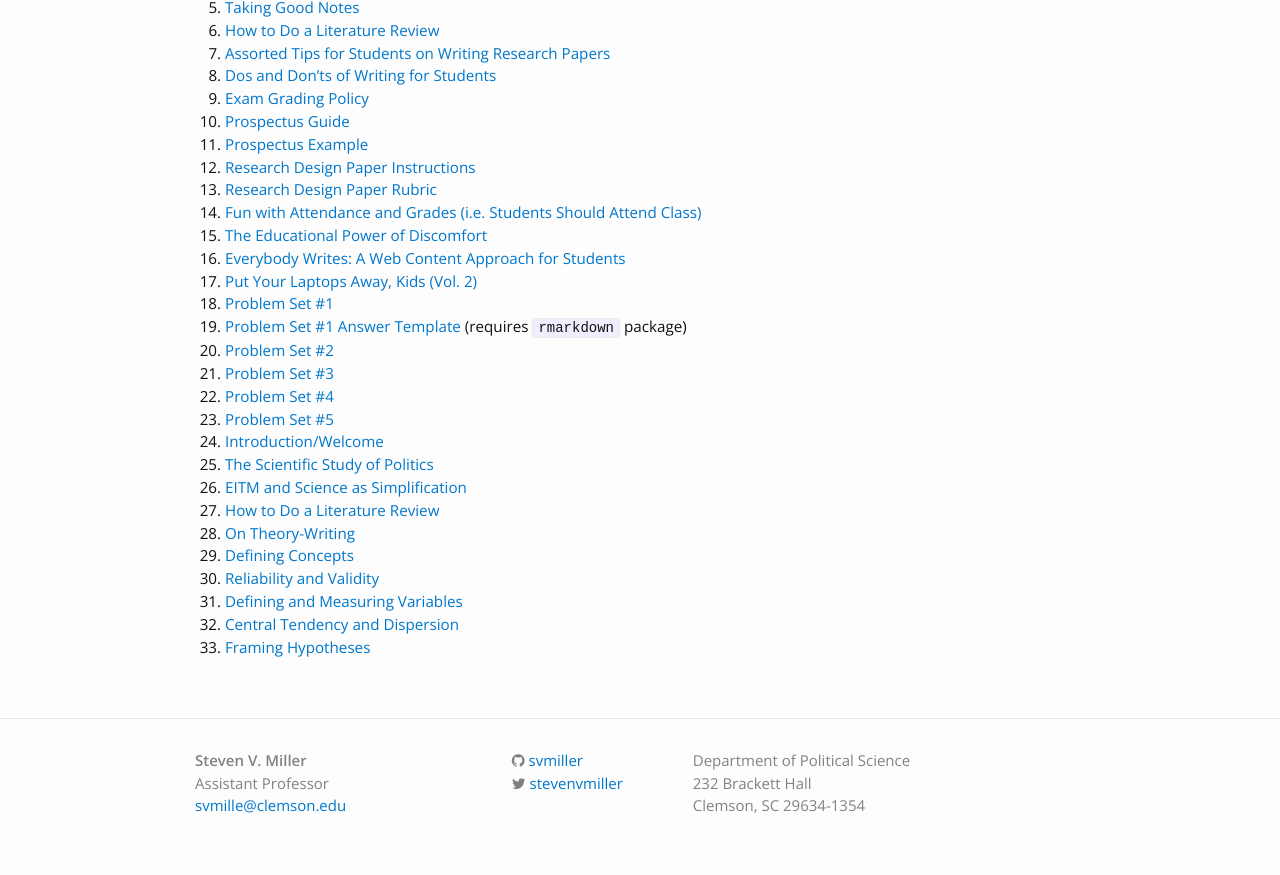
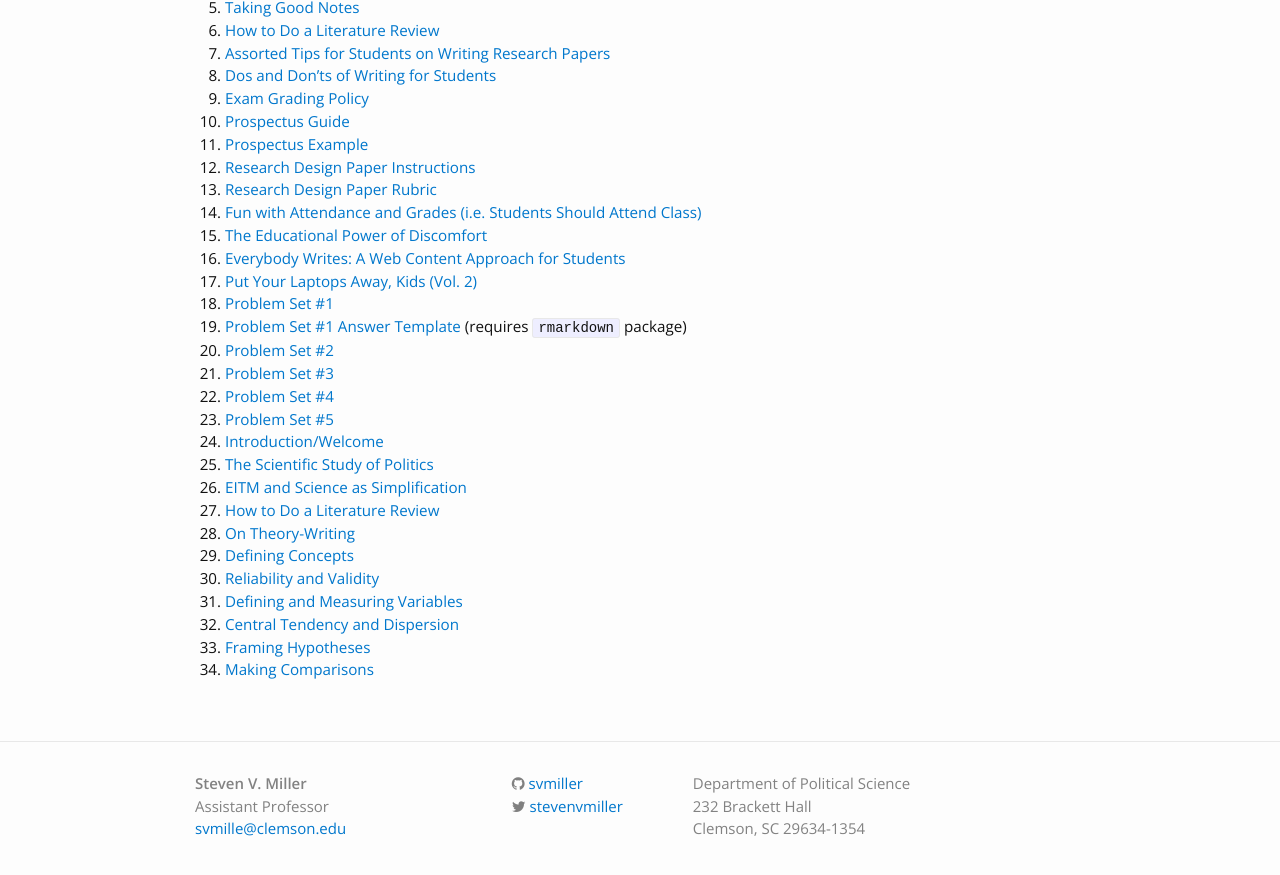
Before and after one commit to svmiller/svmiller.github.io, a Jekyll site: the page built from teaching/posc-3410.md, in a window 1280 px wide and 900 px high, scrolled down 792 px. Shown: the top 875 px of the window. Built offline with Jekyll 4.4.1, drawn with Linux system fonts in a browser that asks for light colours; nearby versions of some CDN libraries; some web fonts are replaced.

Commit message:
add lectures, 02.17.2017

```diff
--- a/teaching/posc-3410.md
+++ b/teaching/posc-3410.md
@@ -43,6 +43,7 @@
 31. [Defining and Measuring Variables](https://www.dropbox.com/s/fhytxm337ghnxv2/posc3410-lecture-defining-measuring-variables.pdf?dl=0)
 32. [Central Tendency and Dispersion](https://www.dropbox.com/s/03f3mdeiv5mnscf/posc3410-lecture-central-tendency-dispersion.pdf?dl=0)
 33. [Framing Hypotheses](https://www.dropbox.com/s/7dh17oyg1890yg8/posc3410-lecture-framing-hypotheses.pdf?dl=0)
+34. [Making Comparisons](https://www.dropbox.com/s/0fsyb4w7qywlj83/posc3410-lecture-making-comparisons.pdf?dl=0)
 
 <!--
 23. [Introduction/Welcome](https://www.dropbox.com/s/baratz98onphaa3/posc3410-lecture-syllabus-day.pdf?dl=0)
```
